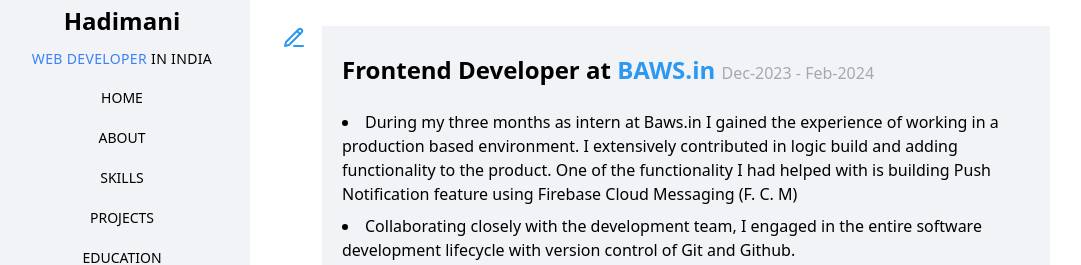
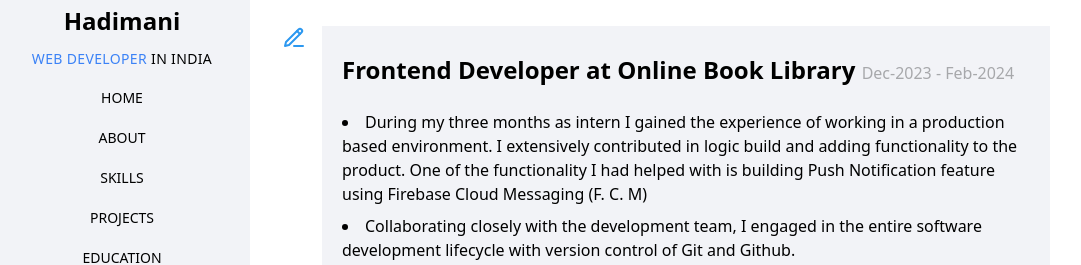
Before and after one commit to 4bhish/my-portfolio, a Next.js app: page /experience in a window 1280 px wide. Shown: the part 230-495 px from the top of the page, without its empty margins (6-1087 px from the left). Built offline with nearby package versions, Linux system fonts and the light colour scheme.

Commit message:
Update Changes

```diff
--- a/src/app/experience/page.tsx
+++ b/src/app/experience/page.tsx
@@ -18,13 +18,7 @@
               <h2 className="text-2xl mt-2 ">
                 <span className="font-semibold">
                   Frontend Developer at{" "}
-                  <a
-                    target="_blank"
-                    href="http://www.baws.in"
-                    className="cursor-pointer text-[#2c98f0]"
-                  >
-                    BAWS.in
-                  </a>
+                  Online Book Library
                 </span>{" "}
                 <span className="text-[#a7a8ab] text-base ">
                   Dec-2023 - Feb-2024
@@ -32,7 +26,7 @@
               </h2>
               <article className="mt-6">
                 <li className="mt-2">
-                During my three months as intern at Baws.in I gained the experience of working in a production based environment. I extensively contributed in logic build and adding functionality to the product. One of the functionality I had helped with is building Push Notification feature using Firebase Cloud Messaging (F. C. M)
+                During my three months as intern I gained the experience of working in a production based environment. I extensively contributed in logic build and adding functionality to the product. One of the functionality I had helped with is building Push Notification feature using Firebase Cloud Messaging (F. C. M)
                 </li>
                 <li className="mt-2">
                   Collaborating closely with the development team, I engaged in
--- a/src/app/page.tsx
+++ b/src/app/page.tsx
@@ -17,7 +17,7 @@
             Creating digital experiences through code
           </p>
           <button className="text-white mt-8 p-3 border-white border-2">
-            <a href="/abhishek_resume.pdf" download>
+            <a href="/a_resume.pdf" download>
               Download CV
             </a>{" "}
           </button>
```
Also changed, not shown: 2 other files (tests, documents, lock files or other folders).
